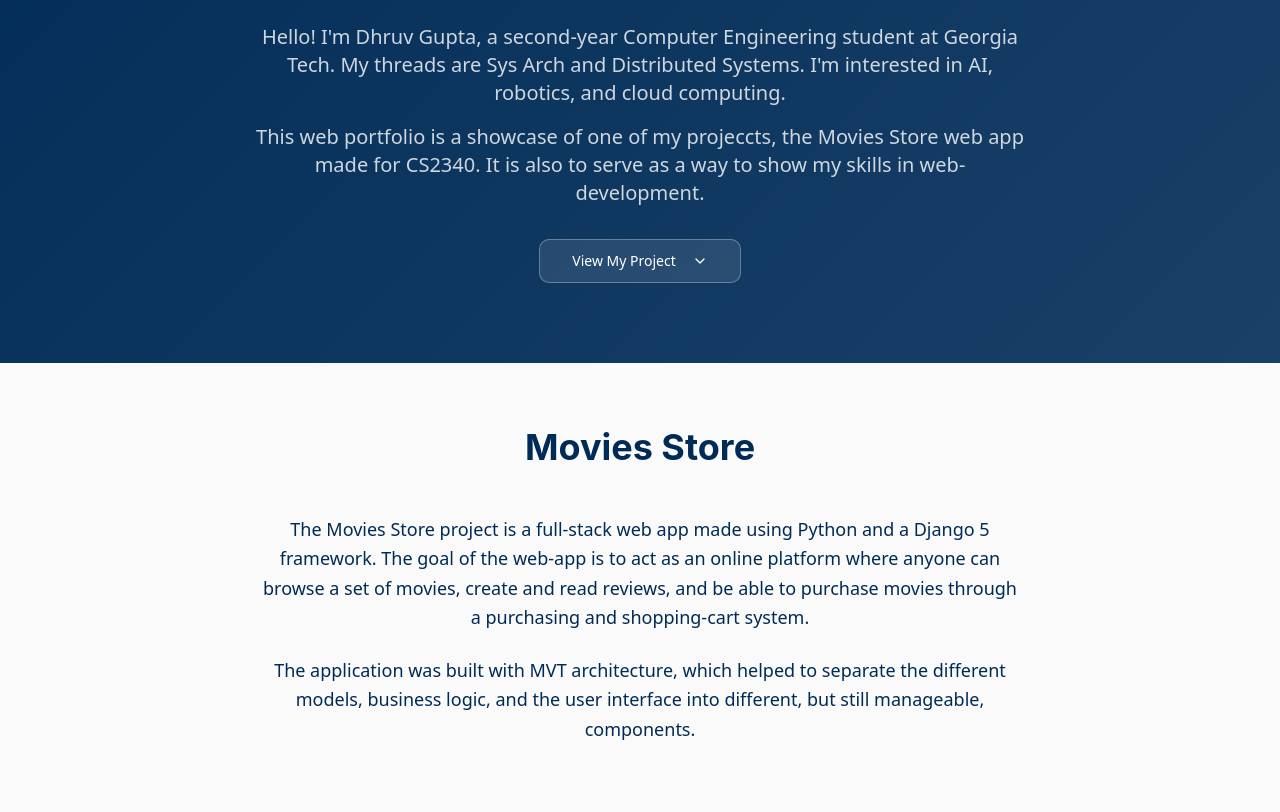
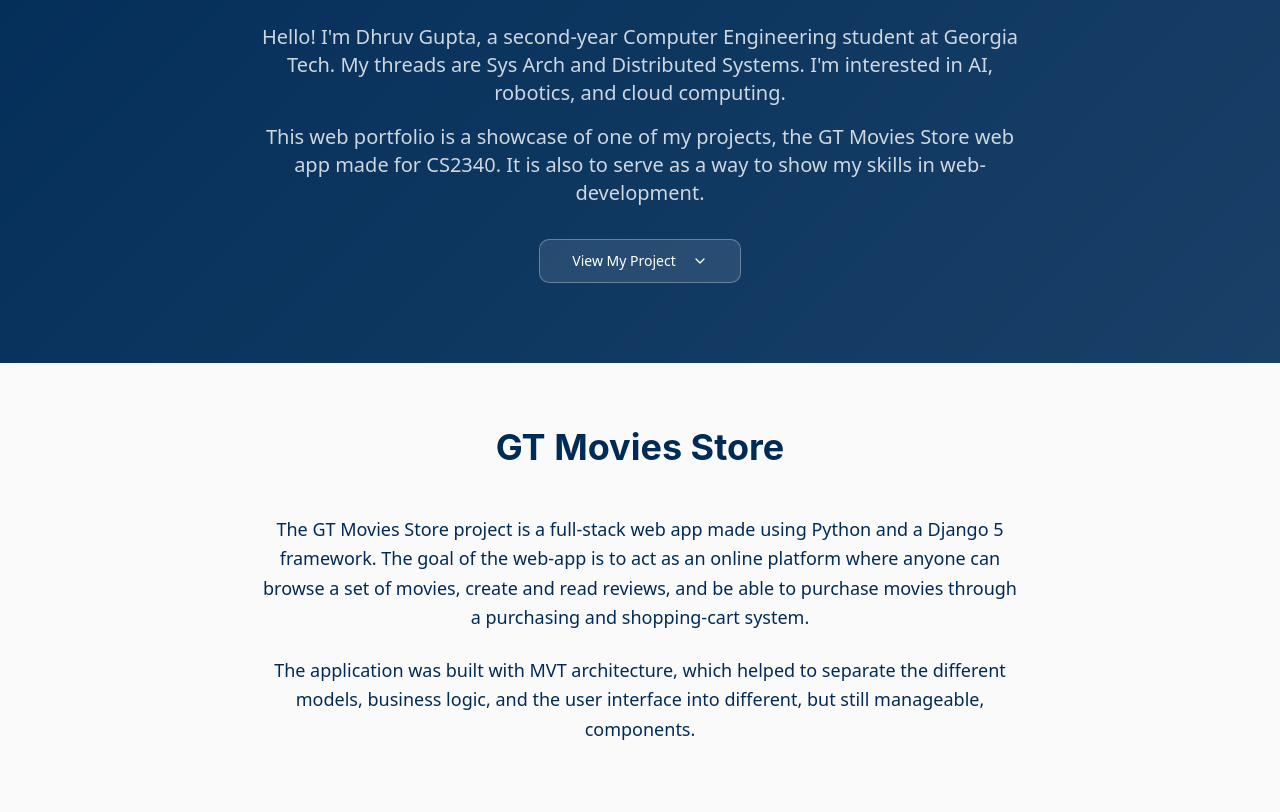
Before and after one commit to DhruvVishalGupta/dvgmoviesstore, a React (Vite) app: page / in a window 1280 px wide. Shown: the part 373-1185 px from the top of the page. Built offline with nearby package versions, Linux system fonts and the light colour scheme; the HTML template or start-up script is replaced by a standard one.

Commit message:
more additions p6

```diff
--- a/src/pages/Index.tsx
+++ b/src/pages/Index.tsx
@@ -47,7 +47,7 @@ const Index = () => {
                 My threads are Sys Arch and Distributed Systems. I'm interested in AI, robotics, and cloud computing.
               </p>
               <p>
-                This web portfolio is a showcase of one of my projeccts, the Movies Store web app made for CS2340. It is also to serve as a way to show my skills in web-development.
+                This web portfolio is a showcase of one of my projects, the GT Movies Store web app made for CS2340. It is also to serve as a way to show my skills in web-development.
               </p>
             </div>
                       </div>
@@ -67,14 +67,14 @@ const Index = () => {
       <Section id="gt-movies" variant="default">
         <div className="text-center mb-12">
           <h2 className="text-3xl md:text-4xl font-bold font-heading text-primary mb-4">
-            Movies Store
+            GT Movies Store
           </h2>
         </div>
 
         <div className="mb-16">
           <div className="space-y-6 max-w-3xl mx-auto text-center">
             <p className="text-lg leading-relaxed text-foreground">
-              The Movies Store project is a full-stack web app made using Python and a Django 5 framework. The goal of the web-app is to
+              The GT Movies Store project is a full-stack web app made using Python and a Django 5 framework. The goal of the web-app is to
               act as an online platform where anyone can browse a set of movies, create and read reviews, and be able to purchase movies through a purchasing and shopping-cart system.
             </p>
 
```
